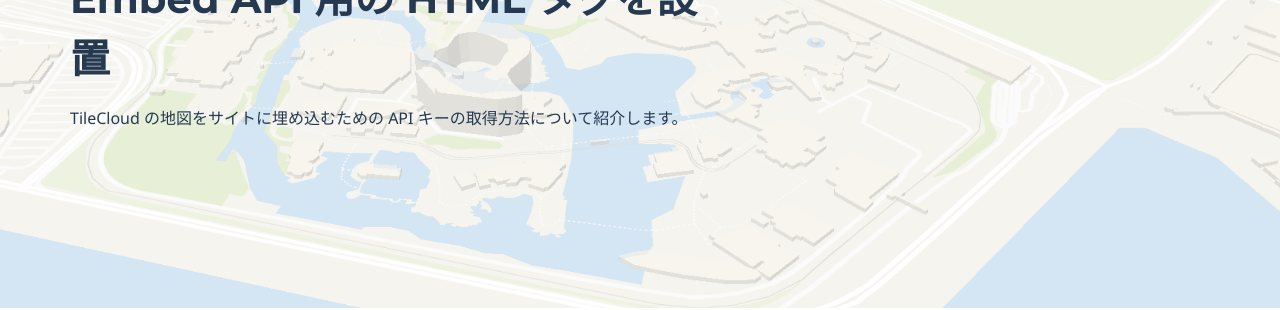
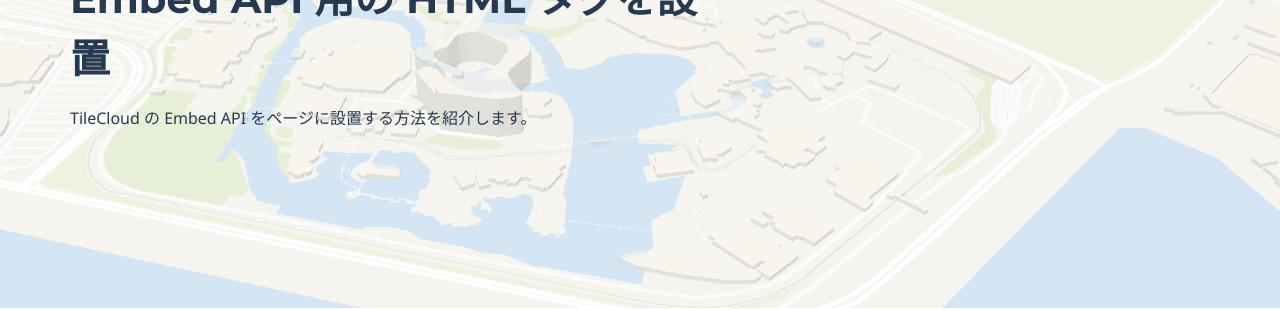
Before and after one commit to tilecloud/docs.tilecloud.io, a Jekyll site: the page built from tutorial/embed-api.md, in a window 1280 px wide. Shown: the part 300-610 px from the top of the page. Built offline with Jekyll 4.4.1, drawn with Linux system fonts in a browser that asks for light colours; some web fonts are replaced; a script that is not in the unit is left out.

Commit message:
some fix

```diff
--- a/tutorial/embed-api.md
+++ b/tutorial/embed-api.md
@@ -6,7 +6,7 @@
 
 # Hero section
 title: Embed API 用の HTML タグを設置
-description: TileCloud の地図をサイトに埋め込むための API キーの取得方法について紹介します。
+description: TileCloud の Embed API をページに設置する方法を紹介します。
 
 # Author box
 # author:
```
